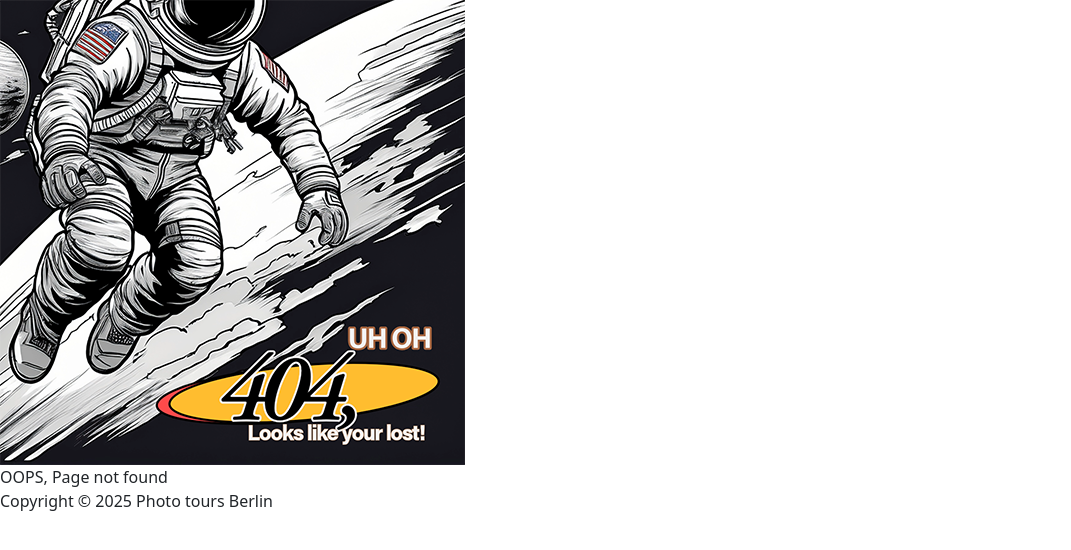
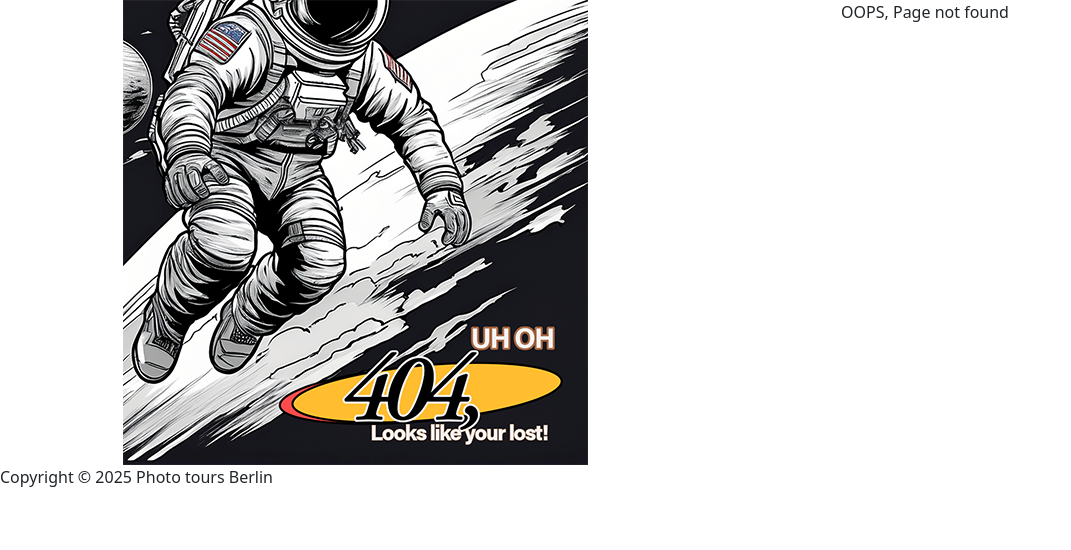
Before and after one commit to ZMegX/berlinphototours, a Flask app: template app/templates/errors/404.html in a window 1280 px wide. Shown: the part 136-686 px from the top of the page, without its empty margins (0-1071 px from the left). Run offline with Flask 3, Linux system fonts and the light colour scheme; the template is opened without the code that fills it, so the values that code supplies are empty.

Commit message:
update structure

```diff
--- a/app/templates/errors/404.html
+++ b/app/templates/errors/404.html
@@ -1,15 +1,18 @@
 {% extends "base.html" %}
 
 {% block main %}
-<div class="error404">
-    <span class="animate-on-scroll">
-        <img src="../../static/images/404.png" alt="image of a astronaut lost in space">
-    </span>
-    <span class="animate-on-scroll">
-        <div class="404-text">
-            OOPS, Page not found
-        </div>
-    </span>
-
+<div class="container text-center">
+    <div class="row row-cols-2">
+        <div class="col">
+            <span class="animate-on-scroll">
+                <img src="../../static/images/404.png" alt="404, Page not found image of a astronaut lost in space">
+            </span>
+      </div>
+      <div class="col">
+        <span class="animate-on-scroll">
+                OOPS, Page not found
+        </span>
+      </div>
+    </div>
 </div>
 {% endblock %}
```
